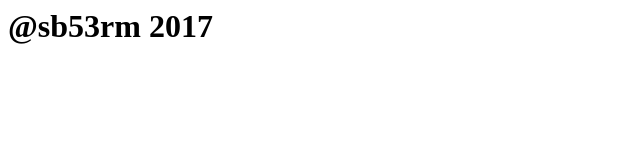
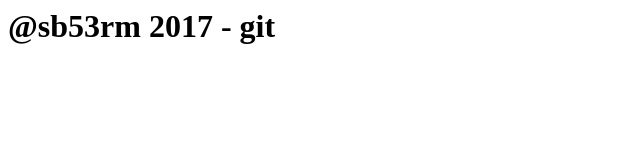
Before and after one commit to sb53rm/sb53rm.github.io, a plain HTML site: page index.html in a window 1280 px wide. Shown: the full height of the page, 0-640 px from the left. Drawn offline with Linux system fonts and the light colour scheme.

Commit message:
Update index.html

```diff
--- a/index.html
+++ b/index.html
@@ -3,6 +3,6 @@
 	<title>sb53rm</title>
 </head>
 <body>
-<h1>@sb53rm 2017</h1>
+<h1>@sb53rm 2017 - git</h1>
 </body>
 </html>
```
